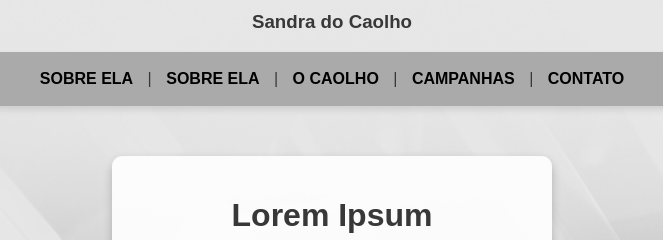
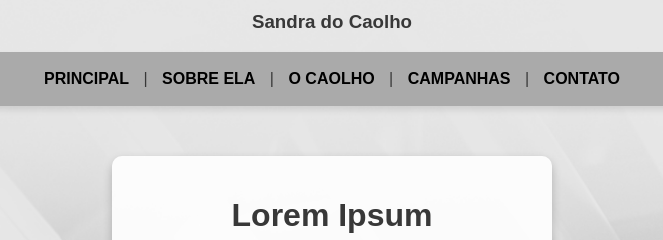
Before and after one commit to brunonunespinheiro/site-sandra-do-caolho, a plain HTML site: page index.html in a window 1280 px wide. Shown: the part 793-1033 px from the top of the page, 308-971 px from the left. Drawn offline with Linux system fonts and the light colour scheme.

Commit message:
Update index.html

```diff
--- a/index.html
+++ b/index.html
@@ -26,7 +26,7 @@
 
 	<div id="menu" align="center">
 
-		<a href="index.html">SOBRE ELA</a> |
+		<a href="index.html">PRINCIPAL</a> |
 		<a href="sobre.html">SOBRE ELA</a> |
 		<a href="bairro.html">O CAOLHO</a> |
 		<a href="Campanhas.html">CAMPANHAS</a> |
```
